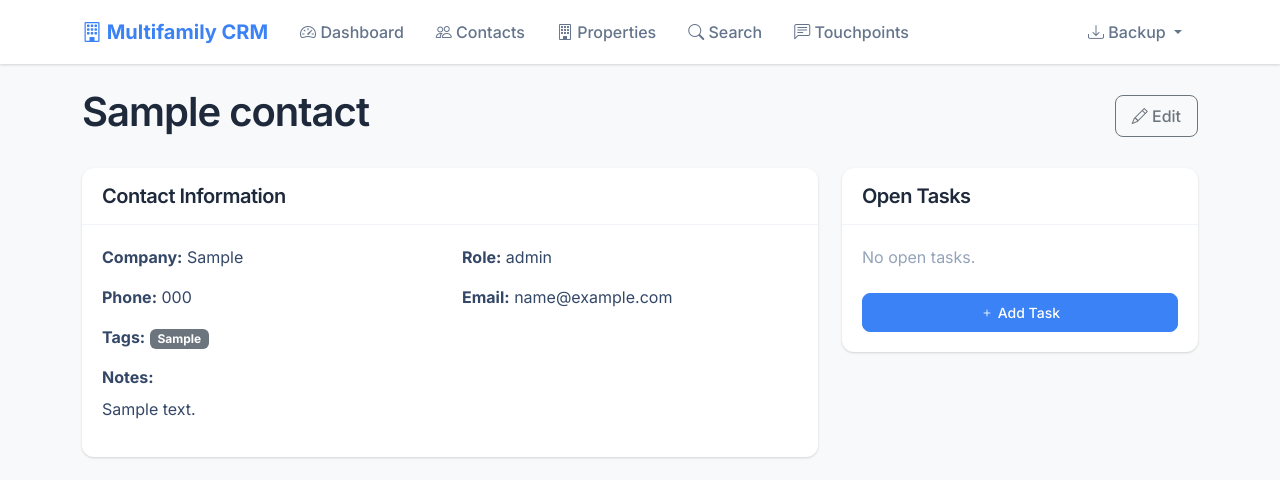
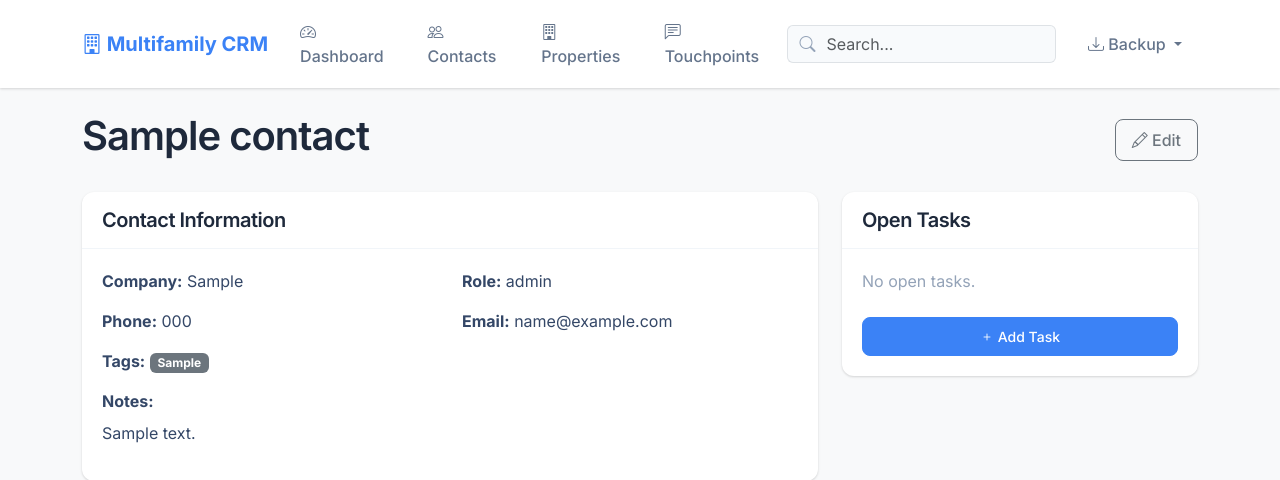
Before and after one commit to apizzleton/crm, a Flask app: page /contacts/1 in a window 1280 px wide. Shown: the top 480 px of the page. Run offline with Flask 3, Linux system fonts and the light colour scheme; tables that the repository leaves empty hold one stand-in row (values such as "Sample post").

Commit message:
Replace search tab with global navbar search

```diff
--- a/crm/templates/base.html
+++ b/crm/templates/base.html
@@ -39,16 +39,19 @@
                         </a>
                     </li>
                     <li class="nav-item">
-                        <a class="nav-link" href="{{ url_for('search.search') }}">
-                            <i class="bi bi-search"></i> Search
-                        </a>
-                    </li>
-                    <li class="nav-item">
                         <a class="nav-link" href="{{ url_for('touchpoints.index') }}">
                             <i class="bi bi-chat-left-text"></i> Touchpoints
                         </a>
                     </li>
                 </ul>
+                <form class="d-flex me-3" action="{{ url_for('search.search') }}" method="GET">
+                    <div class="input-group">
+                        <span class="input-group-text bg-light border-end-0 text-muted">
+                            <i class="bi bi-search"></i>
+                        </span>
+                        <input class="form-control border-start-0 bg-light ps-0" type="search" name="q" placeholder="Search..." aria-label="Search">
+                    </div>
+                </form>
                 <ul class="navbar-nav">
                     <li class="nav-item dropdown">
                         <a class="nav-link dropdown-toggle" href="#" role="button" data-bs-toggle="dropdown">
```
